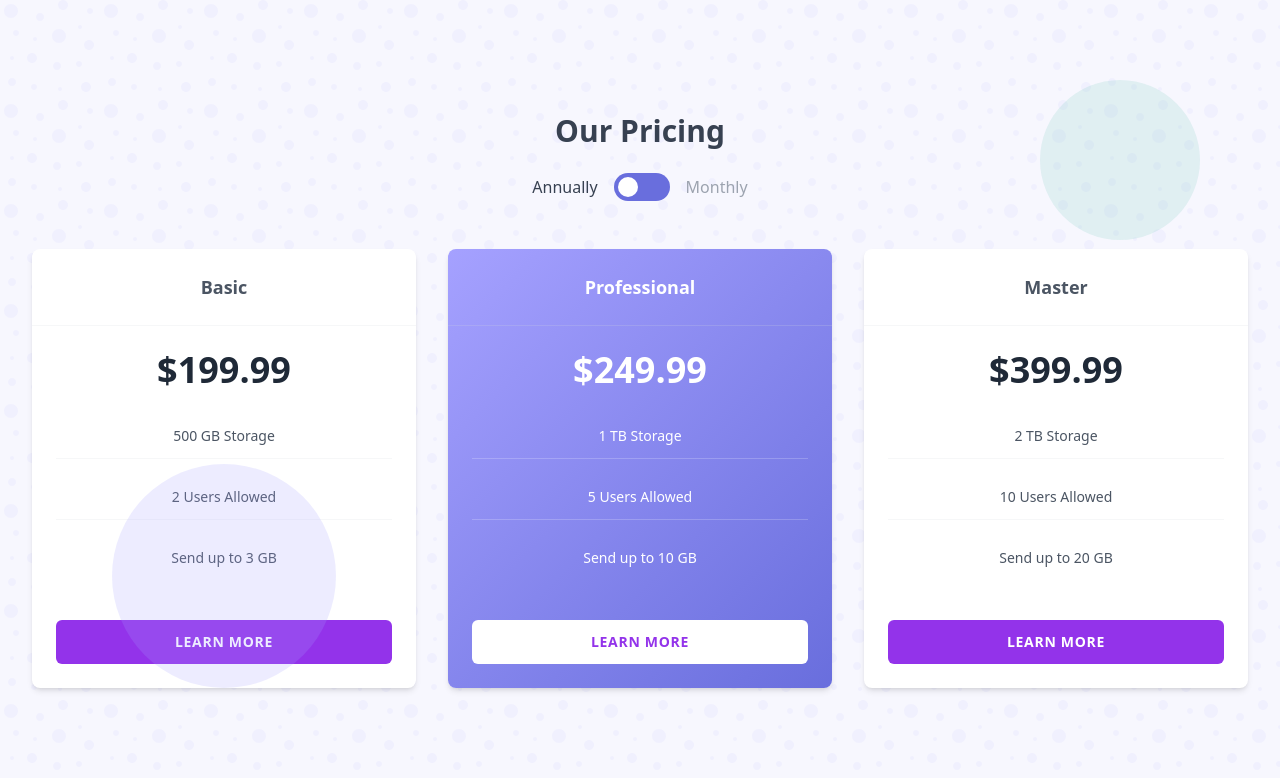
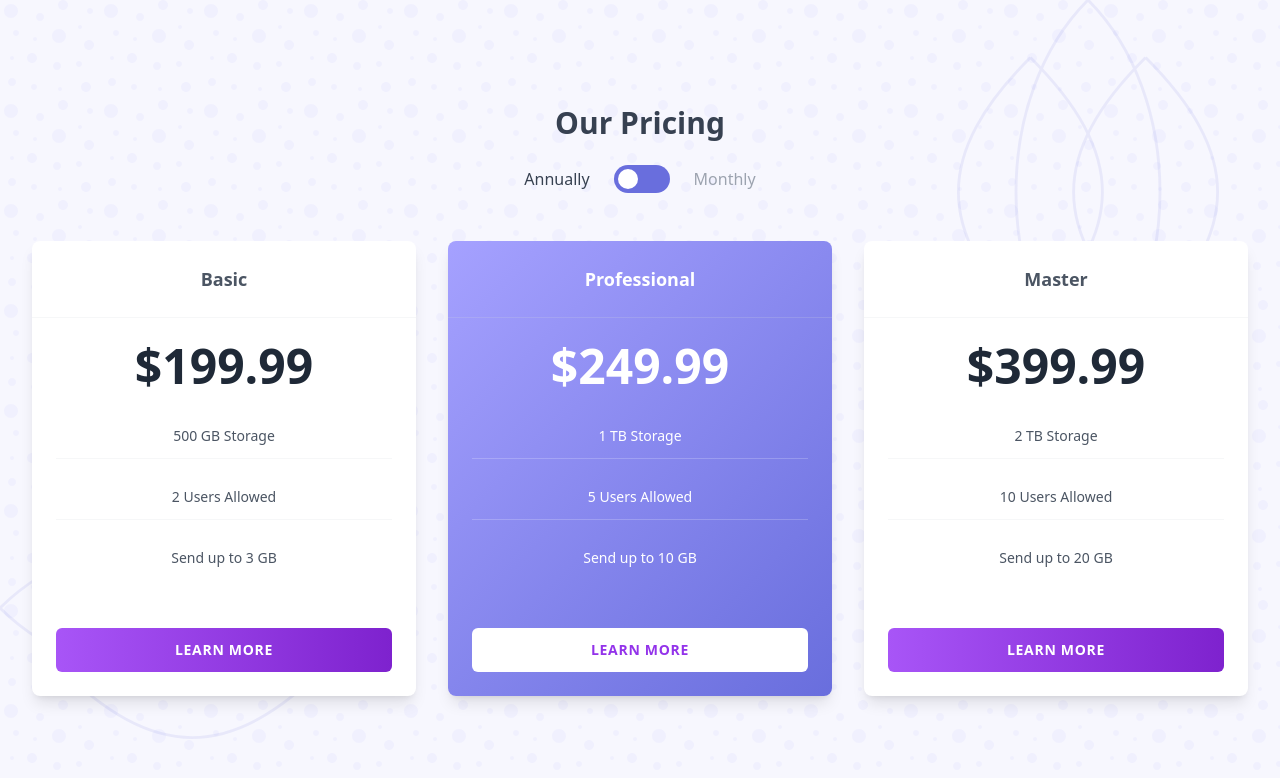
Before and after one commit to EzequielSR/price-toggle-wizard, a React (Vite) app: page / in a window 1280 px wide. Shown: the top 778 px of the page. Built offline with nearby package versions, Linux system fonts and the light colour scheme.

Commit message:
Replace background decorative elements
Replace the background decorative elements with SVG images.

```diff
--- a/src/components/PriceCard.tsx
+++ b/src/components/PriceCard.tsx
@@ -20,21 +20,21 @@ const PriceCard: React.FC<PriceCardProps> = ({
 }) => {
   return (
     <div
-      className={`price-card rounded-lg overflow-hidden shadow-md ${
+      className={`price-card rounded-lg overflow-hidden shadow-lg ${
         featured
           ? 'featured-card text-white'
           : 'bg-white text-gray-800'
-      } flex flex-col h-full`}
+      } flex flex-col h-full transform transition-all duration-300`}
     >
       <div className="p-6 text-center border-b border-opacity-20 border-gray-300">
         <h3 className={`text-lg font-semibold ${featured ? 'text-white' : 'text-gray-600'}`}>{tier}</h3>
       </div>
 
       <div className="p-6 text-center">
-        <div className={`text-4xl font-bold ${featured ? 'text-white' : 'text-gray-800'} mb-1`}>
+        <div className={`text-5xl font-bold ${featured ? 'text-white' : 'text-gray-800'} mb-6`}>
           {price}
         </div>
-        <div className="space-y-4 my-6">
+        <div className="space-y-4 mb-8">
           <p className={`py-3 text-sm ${featured ? 'text-white' : 'text-gray-600'} border-b border-opacity-20 ${featured ? 'border-white' : 'border-gray-300'}`}>
             {storage}
           </p>
@@ -50,7 +50,7 @@ const PriceCard: React.FC<PriceCardProps> = ({
           className={`learn-more-btn w-full py-3 rounded-md text-sm uppercase tracking-wider font-semibold mt-4 focus:outline-none focus:ring-2 focus:ring-offset-2 ${
             featured
               ? 'bg-white text-purple-600 hover:bg-opacity-90 focus:ring-white'
-              : 'bg-purple-600 text-white hover:bg-purple-700 focus:ring-purple-500'
+              : 'bg-gradient-to-r from-purple-500 to-purple-700 text-white hover:opacity-90 focus:ring-purple-500'
           }`}
         >
           Learn More
--- a/src/components/PriceToggle.tsx
+++ b/src/components/PriceToggle.tsx
@@ -1,5 +1,6 @@
 
 import React, { useState } from 'react';
+import { handleKeyboardEvent } from '../utils/keyboard';
 
 interface PriceToggleProps {
   onToggle: (isMonthly: boolean) => void;
@@ -14,26 +15,26 @@ const PriceToggle: React.FC<PriceToggleProps> = ({ onToggle }) => {
     onToggle(newValue);
   };
 
-  const handleKeyDown = (e: React.KeyboardEvent) => {
-    if (e.key === 'Enter' || e.key === ' ') {
-      e.preventDefault();
-      handleToggle();
-    }
-  };
-
   return (
-    <div className="flex items-center justify-center gap-4 mt-6 mb-12">
-      <span className={`text-sm md:text-base ${isMonthly ? 'text-gray-400' : 'text-gray-700 font-medium'}`}>Annually</span>
-      <label className="switch-container" onKeyDown={handleKeyDown} tabIndex={0}>
+    <div className="flex items-center justify-center gap-6 mt-6 mb-12">
+      <span className={`text-sm md:text-base transition-colors ${isMonthly ? 'text-gray-400' : 'text-gray-700 font-medium'}`}>Annually</span>
+      <label
+        className="switch-container"
+        onKeyDown={(e) => handleKeyboardEvent(e, handleToggle)}
+        tabIndex={0}
+        role="switch"
+        aria-checked={isMonthly}
+      >
         <input
           type="checkbox"
           checked={isMonthly}
           onChange={handleToggle}
           aria-label="Toggle between annual and monthly billing"
+          className="sr-only"
         />
         <span className="switch-slider"></span>
       </label>
-      <span className={`text-sm md:text-base ${isMonthly ? 'text-gray-700 font-medium' : 'text-gray-400'}`}>Monthly</span>
+      <span className={`text-sm md:text-base transition-colors ${isMonthly ? 'text-gray-700 font-medium' : 'text-gray-400'}`}>Monthly</span>
     </div>
   );
 };
--- a/src/components/PricingSection.tsx
+++ b/src/components/PricingSection.tsx
@@ -45,7 +45,7 @@ const PricingSection: React.FC = () => {
   const [isMonthly, setIsMonthly] = useState(false);
 
   return (
-    <section className="max-w-7xl mx-auto px-4 py-16 sm:px-6 lg:px-8">
+    <section className="max-w-7xl mx-auto px-4 py-16 sm:px-6 lg:px-8 relative">
       <div className="text-center mb-10">
         <h2 className="text-3xl font-bold text-gray-700 mb-2">Our Pricing</h2>
         <PriceToggle onToggle={setIsMonthly} />
--- a/src/pages/Index.tsx
+++ b/src/pages/Index.tsx
@@ -4,17 +4,26 @@ import PricingSection from '../components/PricingSection';
 
 const Index = () => {
   return (
-    <div className="min-h-screen flex flex-col items-center justify-center">
+    <div className="min-h-screen flex flex-col items-center justify-center relative overflow-hidden">
       <div className="w-full">
         <PricingSection />
       </div>
 
       {/* Background decorative elements */}
-      <div className="absolute top-0 right-0 w-24 h-24 md:w-40 md:h-40">
-        <div className="w-full h-full rounded-full bg-teal-light opacity-20 transform -translate-x-1/2 translate-y-1/2"></div>
+      <div className="absolute top-0 right-0 w-60 h-60 md:w-96 md:h-96 -z-10 opacity-10">
+        <svg viewBox="0 0 200 200" xmlns="http://www.w3.org/2000/svg" className="w-full h-full">
+          <path d="M100,0 C150,50 150,150 100,200 C50,150 50,50 100,0" fill="none" stroke="#696EDD" strokeWidth="1.5" />
+          <path d="M70,30 C120,80 120,120 70,170 C20,120 20,80 70,30" fill="none" stroke="#696EDD" strokeWidth="1.5" />
+          <path d="M130,30 C180,80 180,120 130,170 C80,120 80,80 130,30" fill="none" stroke="#696EDD" strokeWidth="1.5" />
+        </svg>
       </div>
-      <div className="absolute bottom-0 left-0 w-32 h-32 md:w-56 md:h-56">
-        <div className="w-full h-full rounded-full bg-purple-light opacity-20 transform translate-x-1/2 -translate-y-1/2"></div>
+
+      <div className="absolute bottom-0 left-0 w-60 h-60 md:w-96 md:h-96 -z-10 opacity-10">
+        <svg viewBox="0 0 200 200" xmlns="http://www.w3.org/2000/svg" className="w-full h-full">
+          <path d="M0,100 C50,50 150,50 200,100 C150,150 50,150 0,100" fill="none" stroke="#696EDD" strokeWidth="1.5" />
+          <path d="M30,70 C80,20 120,20 170,70 C120,120 80,120 30,70" fill="none" stroke="#696EDD" strokeWidth="1.5" />
+          <path d="M30,130 C80,80 120,80 170,130 C120,180 80,180 30,130" fill="none" stroke="#696EDD" strokeWidth="1.5" />
+        </svg>
       </div>
     </div>
   );
```
